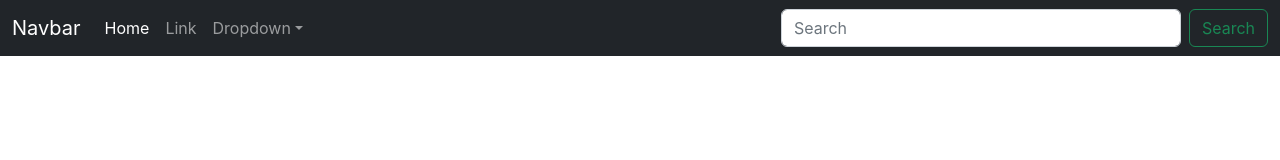
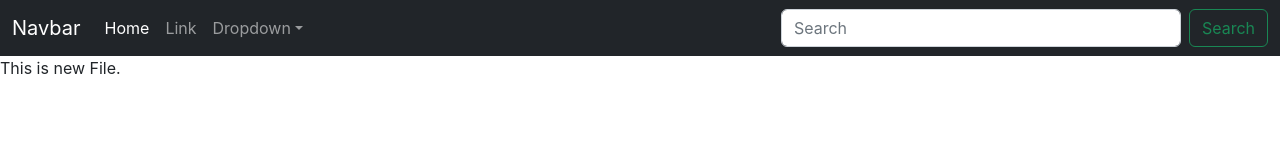
Before and after one commit to hardik-pratap-singh/Project-dbms, a React (Create React App) app: page / in a window 1280 px wide. Shown: the top 160 px of the page. Built offline with nearby package versions, Linux system fonts and the light colour scheme; the HTML template or start-up script is replaced by a standard one.

Commit message:
added a line

```diff
--- a/src/App.js
+++ b/src/App.js
@@ -7,6 +7,7 @@ function App() {
     <div>
      <Navbar />
 
+    This is new File.
     </div>
   );
 }
```
